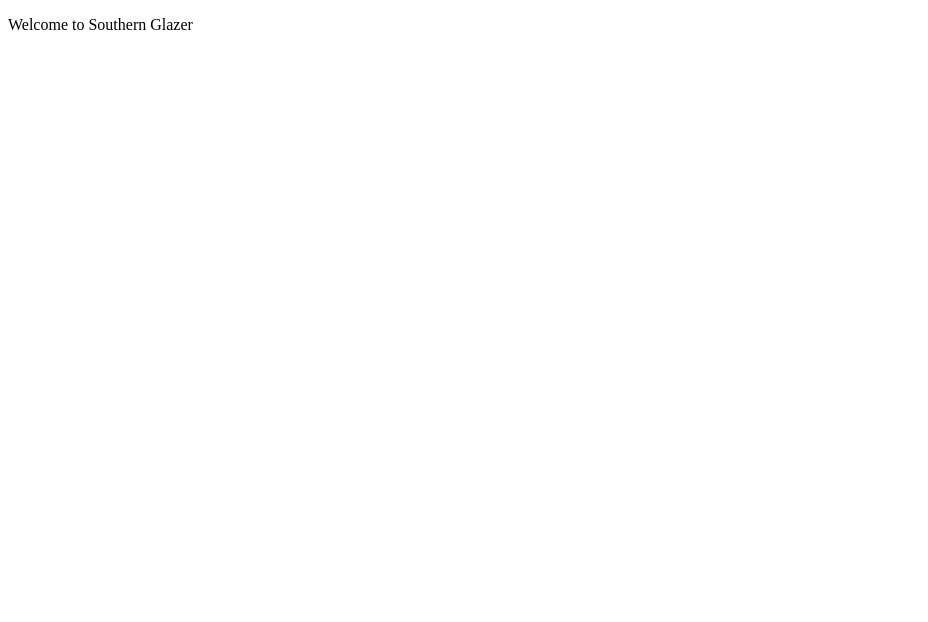
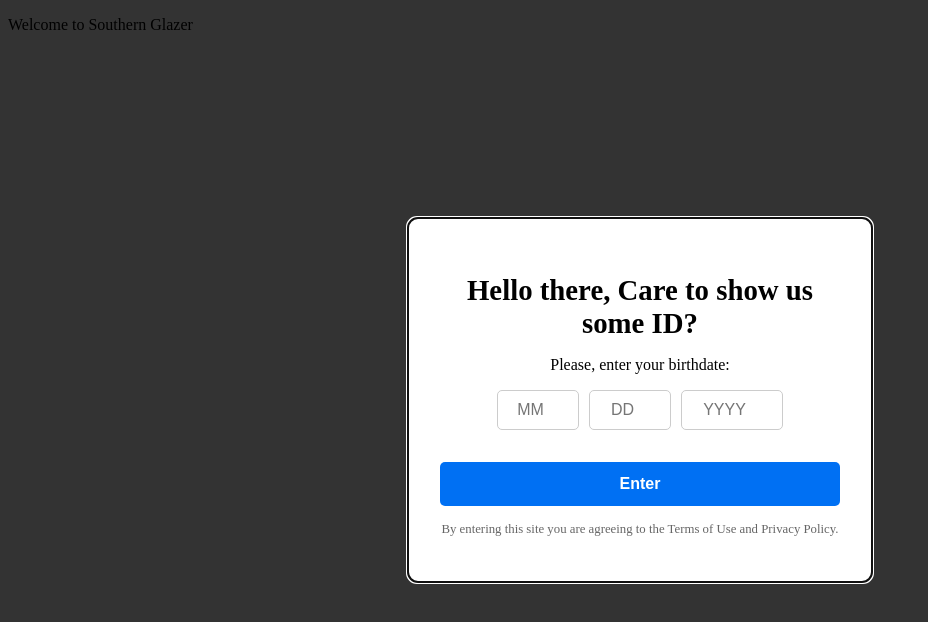
Before and after one commit to MarkPhamm/Southern-Glazers-Brand-Explorer, a Next.js app: page / in a window 1280 px wide. Shown: the top 622 px of the page, without its empty margins (0-928 px from the left). Built offline with nearby package versions, Linux system fonts and the light colour scheme.

Commit message:
Added AgeModal component and react-modal dependency, updated package-lock.json and package.json

```diff
--- /dev/null
+++ b/app/components/agemodal/AgeModal.module.css
@@ -0,0 +1,80 @@
+.modalOverlay {
+  background-color: rgba(0, 0, 0, 0.8);
+  position: fixed;
+  top: 0;
+  left: 0;
+  right: 0;
+  bottom: 0;
+  display: flex;
+  align-items: center;
+  justify-content: center;
+}
+
+.modalContent {
+  padding: 2rem;
+  border-radius: 10px;
+  max-width: 400px;
+  width: 90%;
+  background-color: white;
+  color: black;
+  text-align: center;
+}
+
+.modalTitle {
+  font-size: 1.8rem;
+  font-weight: bold;
+  margin-bottom: 1rem;
+}
+
+.modalText {
+  font-size: 1rem;
+  margin-bottom: 1rem;
+}
+
+.dateInputs {
+  display: flex;
+  gap: 10px;
+  justify-content: center;
+  margin-bottom: 1rem;
+}
+
+.dateInput {
+  padding: 10px;
+  border-radius: 5px;
+  border: 1px solid #ccc;
+  text-align: center;
+  font-size: 1rem;
+}
+
+.dateInputMonth,
+.dateInputDay {
+  width: 60px;
+}
+
+.dateInputYear {
+  width: 80px;
+}
+
+.submitButton {
+  width: 100%;
+  padding: 0.8rem;
+  background-color: #0070f3;
+  color: white;
+  border: none;
+  border-radius: 5px;
+  font-size: 1rem;
+  cursor: pointer;
+  font-weight: bold;
+  margin-top: 1rem;
+}
+
+.errorMessage {
+  color: red;
+  margin-top: 1rem;
+}
+
+.termsText {
+  font-size: 0.8rem;
+  margin-top: 1rem;
+  color: #666;
+}
--- /dev/null
+++ b/app/components/agemodal/AgeModal.tsx
@@ -0,0 +1,84 @@
+import React, { useState } from 'react';
+import Modal from 'react-modal';
+import styles from './AgeModal.module.css';
+
+if (typeof window !== 'undefined') {
+  Modal.setAppElement(document.body);
+}
+
+interface AgeModalProps {
+  isOpen: boolean;
+  onClose: () => void;
+}
+
+const AgeModal: React.FC<AgeModalProps> = ({ isOpen, onClose }) => {
+  const [month, setMonth] = useState<string>('');
+  const [day, setDay] = useState<string>('');
+  const [year, setYear] = useState<string>('');
+  const [error, setError] = useState<string>('');
+
+  const handleSubmit = () => {
+    const birthDate = new Date(`${year}-${month}-${day}`);
+    const age = new Date().getFullYear() - birthDate.getFullYear();
+    if (age >= 21) {
+      onClose();
+    } else {
+      setError("You are not allowed");
+    }
+  };
+
+  return (
+    <Modal
+      isOpen={isOpen}
+      onRequestClose={onClose}
+      className={styles.modalContent}
+      overlayClassName={styles.modalOverlay}
+      contentLabel="Age Verification"
+    >
+      <h2 className={styles.modalTitle}>Hello there, Care to show us some ID?</h2>
+      <p className={styles.modalText}>Please, enter your birthdate:</p>
+
+      <div className={styles.dateInputs}>
+        <input
+          type="number"
+          placeholder="MM"
+          min={1}
+          max={12}
+          value={month}
+          onChange={(e) => setMonth(e.target.value)}
+          className={`${styles.dateInput} ${styles.dateInputMonth}`}
+        />
+        <input
+          type="number"
+          placeholder="DD"
+          min={1}
+          max={31}
+          value={day}
+          onChange={(e) => setDay(e.target.value)}
+          className={`${styles.dateInput} ${styles.dateInputDay}`}
+        />
+        <input
+          type="number"
+          placeholder="YYYY"
+          min={1900}
+          max={new Date().getFullYear()}
+          value={year}
+          onChange={(e) => setYear(e.target.value)}
+          className={`${styles.dateInput} ${styles.dateInputYear}`}
+        />
+      </div>
+
+      <button onClick={handleSubmit} className={styles.submitButton}>
+        Enter
+      </button>
+
+      {error && <p className={styles.errorMessage}>{error}</p>}
+
+      <p className={styles.termsText}>
+        By entering this site you are agreeing to the Terms of Use and Privacy Policy.
+      </p>
+    </Modal>
+  );
+};
+
+export default AgeModal;
--- a/app/page.tsx
+++ b/app/page.tsx
@@ -1,11 +1,27 @@
-'use client'
+'use client';
 import { useEffect, useState } from 'react';
+import AgeModal from './components/agemodal/AgeModal';
 
 export default function Home() {
-  const [envVar, setEnvVar] = useState<string | null>(null);
+  const [isModalOpen, setIsModalOpen] = useState(true);
+
+  const handleCloseModal = () => {
+    setIsModalOpen(false);
+  };
+
   return (
     <div>
-      <p> Welcome to Southern Glazer </p>
+      <p>Welcome to Southern Glazer</p>
+
+      {/* Render the AgeModal component */}
+      <AgeModal isOpen={isModalOpen} onClose={handleCloseModal} />
+
+      {/* Optional: Button to reopen the modal for testing */}
+      {!isModalOpen && (
+        <button onClick={() => setIsModalOpen(true)}>
+          Reopen Age Verification
+        </button>
+      )}
     </div>
   );
 }
--- a/package.json
+++ b/package.json
@@ -14,11 +14,13 @@
         "express": "^4.21.0",
         "next": "^15.0.3-canary.8",
         "react": "^18.3.1",
-        "react-dom": "^18.3.1"
+        "react-dom": "^18.3.1",
+        "react-modal": "^3.16.1"
     },
     "devDependencies": {
         "@types/node": "^22.7.4",
         "@types/react": "^18.3.11",
+        "@types/react-modal": "^3.16.3",
         "autoprefixer": "^10.4.20",
         "postcss": "^8.4.47",
         "tailwindcss": "^3.4.13",
```
Also changed, not shown: app/components/agemodal/page.tsx (added, +18 -0 lines), 1 other file (tests, documents, lock files or other folders).
